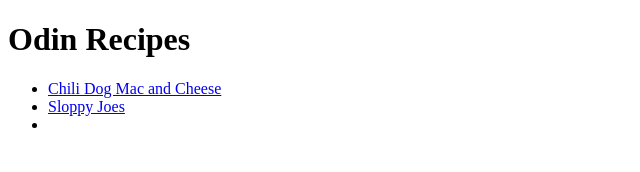
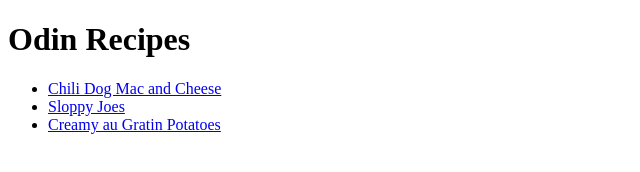
Before and after one commit to garrett-west13/odin-recipes, a plain HTML site: page index.html in a window 1280 px wide. Shown: the whole page, without its empty margins (0-640 px from the left). Drawn offline with Linux system fonts and the light colour scheme.

Commit message:
Add link and heading to index.html
Link to creamy-au-gratin-potatoes.html recipe page

```diff
--- a/index.html
+++ b/index.html
@@ -14,7 +14,9 @@
         <li>
             <a href="recipes/sloppy-joes.html">Sloppy Joes</a>
         </li>
-        <li></li>
+        <li>
+            <a href="recipes/creamy-au-gratin-potatoes.html">Creamy au Gratin Potatoes</a>
+        </li>
     </ul>
 </body>
 </html>
```
